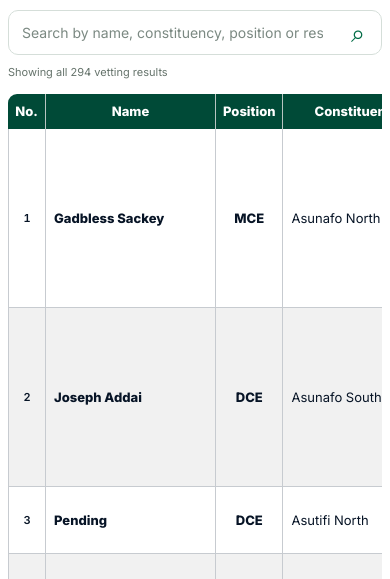
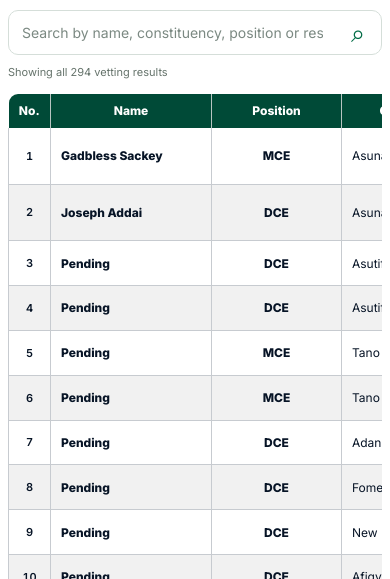
Before and after one commit to PROF-ERICUS/VettingResultMCE-DCE, a plain HTML site: page index.html in a window 390 px wide. Shown: the part 265-844 px from the top of the page. Drawn offline with Linux system fonts and the light colour scheme.

Commit message:
Update style.css

```diff
--- a/style.css
+++ b/style.css
@@ -1041,3 +1041,95 @@ tbody td:nth-child(6) {
     min-width: 48px;
   }
 }
+/* ==================================
+   VETTING RESULTS - HORIZONTAL SCROLL
+   ================================== */
+
+.table-scroll {
+  display: block;
+  width: 100%;
+  max-width: 100%;
+  overflow-x: auto !important;
+  overflow-y: hidden;
+  -webkit-overflow-scrolling: touch;
+  overscroll-behavior-x: contain;
+}
+
+/* Keep all columns in a wide table */
+.table-scroll table {
+  width: 1200px !important;
+  min-width: 1200px !important;
+  max-width: none !important;
+  table-layout: auto !important;
+  border-collapse: collapse;
+}
+
+/* Prevent text from forcing columns into narrow layouts */
+.table-scroll th,
+.table-scroll td {
+  white-space: normal;
+  overflow-wrap: break-word;
+  vertical-align: middle;
+}
+
+/* Keep the heading readable */
+.table-scroll thead th {
+  white-space: normal;
+}
+
+/* Remarks column */
+.table-scroll th:nth-child(9),
+.table-scroll td:nth-child(9) {
+  min-width: 220px;
+  max-width: 300px;
+  line-height: 1.5;
+  text-align: left;
+}
+
+/* Appointment Decision column */
+.table-scroll th:nth-child(8),
+.table-scroll td:nth-child(8) {
+  min-width: 170px;
+}
+
+/* Name column */
+.table-scroll th:nth-child(2),
+.table-scroll td:nth-child(2) {
+  min-width: 150px;
+}
+
+/* Position and constituency */
+.table-scroll th:nth-child(3),
+.table-scroll td:nth-child(3) {
+  min-width: 130px;
+}
+
+.table-scroll th:nth-child(4),
+.table-scroll td:nth-child(4) {
+  min-width: 150px;
+}
+
+/* Mobile phones */
+@media (max-width: 600px) {
+  .table-scroll {
+    overflow-x: auto !important;
+    overflow-y: hidden !important;
+  }
+
+  .table-scroll table {
+    width: 1200px !important;
+    min-width: 1200px !important;
+    table-layout: auto !important;
+  }
+
+  .table-scroll th,
+  .table-scroll td {
+    padding: 8px 10px;
+    font-size: 12px;
+  }
+
+  .table-scroll th:nth-child(9),
+  .table-scroll td:nth-child(9) {
+    min-width: 220px;
+  }
+}
```
